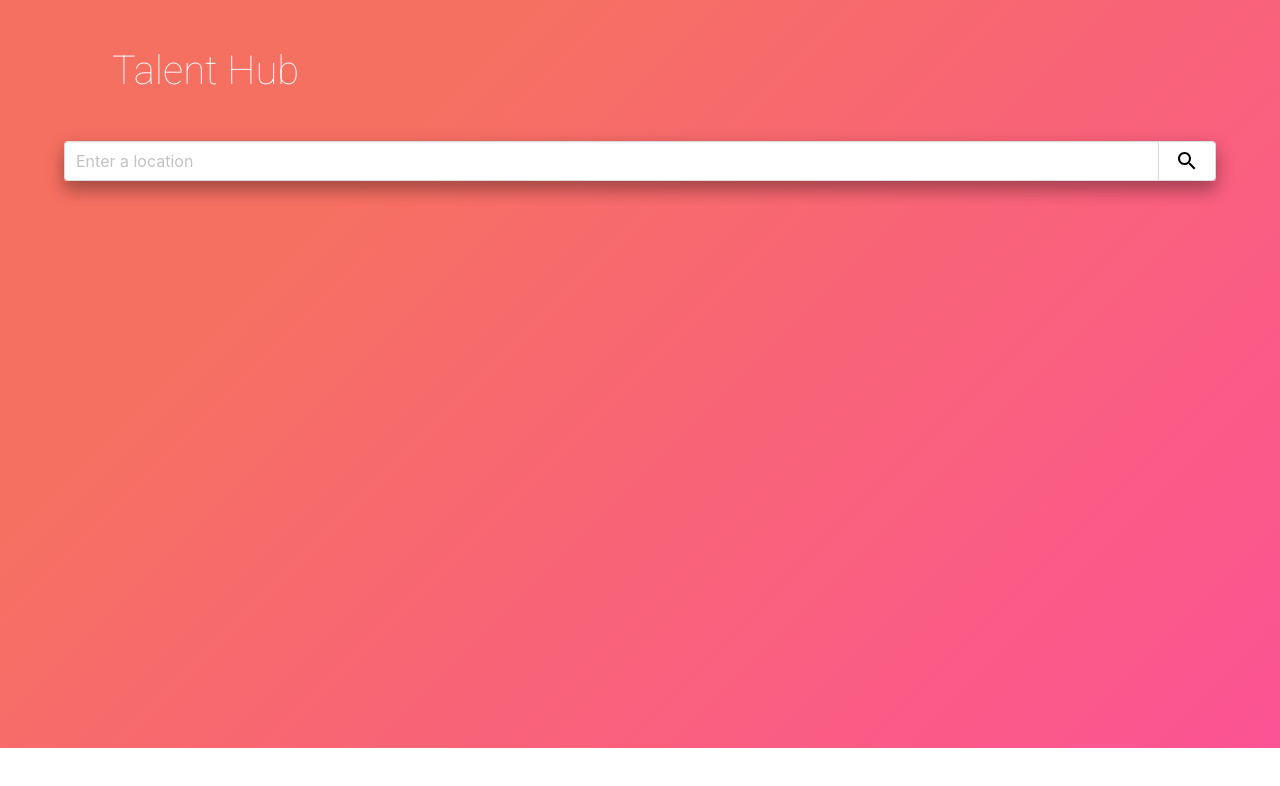
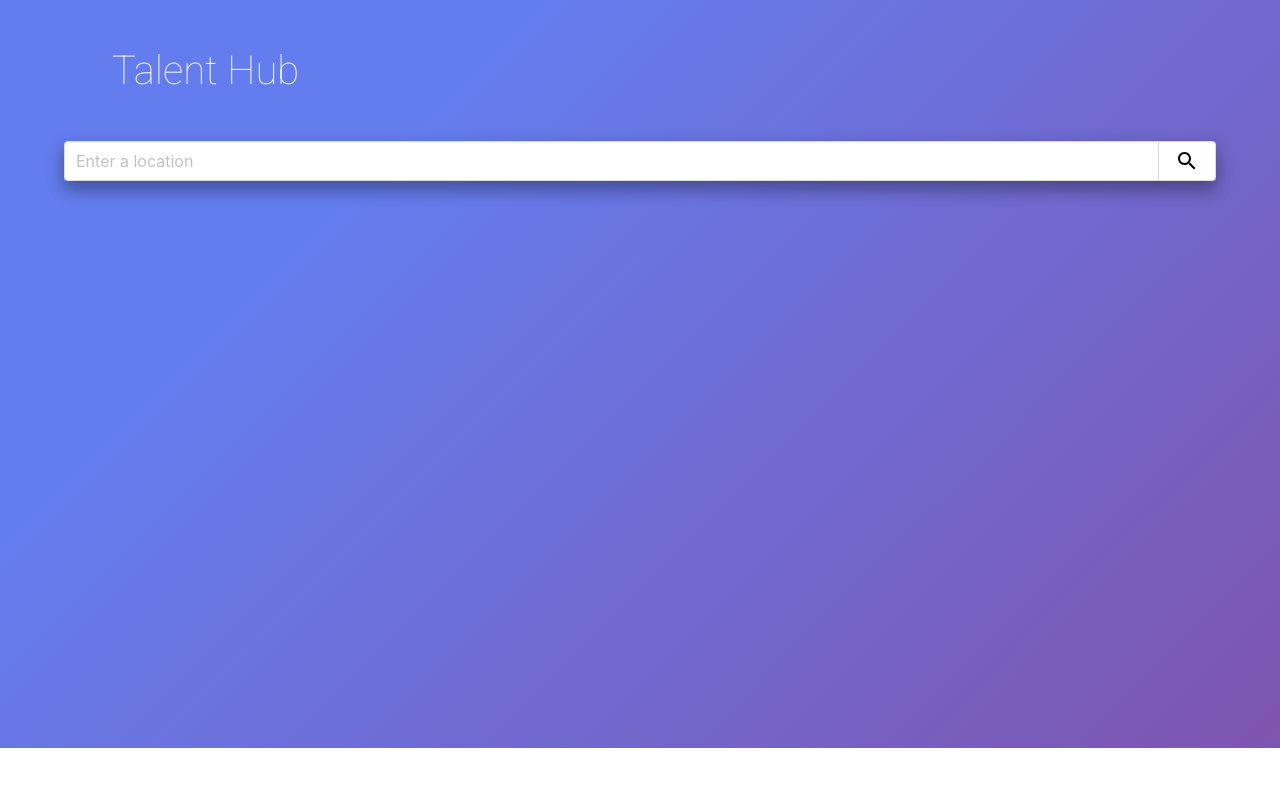
Before and after one commit to nickbetsworth/TalentHub, a Vue app in the folder frontend/: page / in a window 1280 px wide. Shown: the top 786 px of the page. Built offline with nearby package versions, Linux system fonts and the light colour scheme; no server answers.

Commit message:
Updated background colour

```diff
--- a/frontend/src/App.vue
+++ b/frontend/src/App.vue
@@ -102,7 +102,7 @@ body {
   font-family: 'Roboto', sans-serif;
   font-weight: 400;
   min-height: 100vh;
-  background-color: #fc5296;
-  background-image: linear-gradient(315deg, #fc5296 0%, #f67062 74%);
+  background-color: #7f53ac;
+  background-image: linear-gradient(315deg, #7f53ac 0%, #647dee 74%);
 }
 </style>
```
